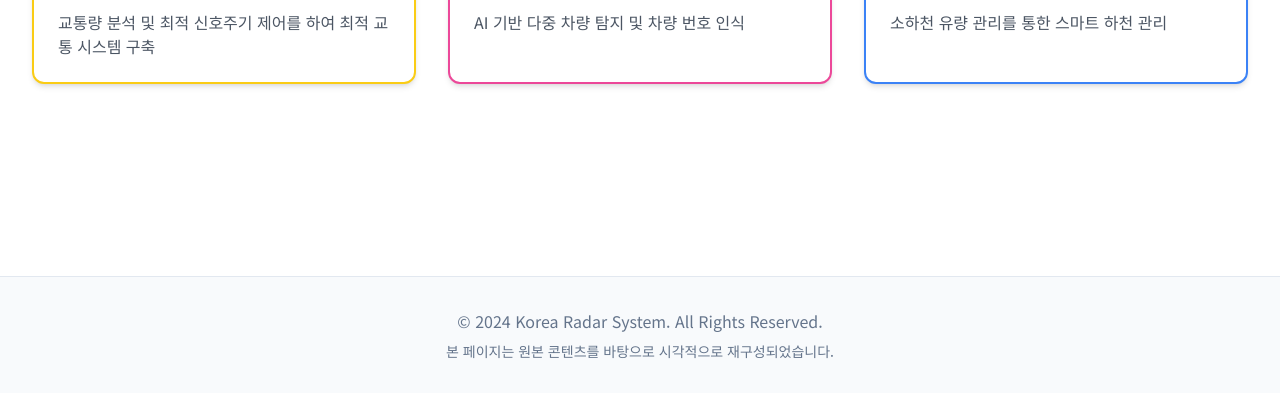
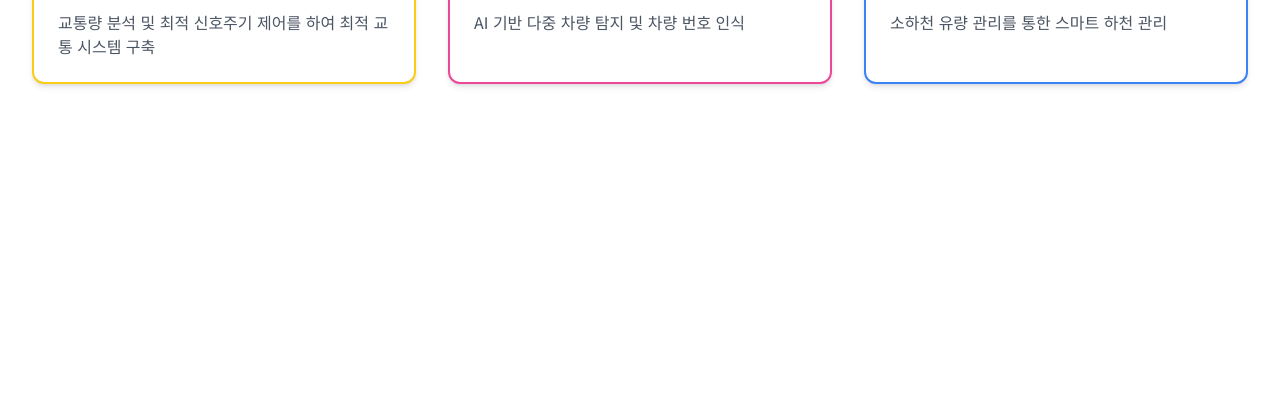
Before and after one commit to kradarsystem/hi, a plain HTML site: page index.html in a window 1280 px wide. Shown: the part 2101-2494 px from the top of the page. After the commit the page ends 2313 px from the top, so only its background shows below. Drawn offline with nearby package versions, Linux system fonts and the light colour scheme; animation ran at ten frames a second.

Commit message:
Update index.html

```diff
--- a/index.html
+++ b/index.html
@@ -130,7 +130,7 @@
                 </div>
                 <!-- 스마트 횡단보도 -->
                 <div class="bg-white rounded-xl p-6 shadow-md border-2 card-pink transform hover:-translate-y-2 transition-all duration-300">
-                    <div class="flex items-center mb-4"><i class="ph-person text-5xl text-pink-500 mr-4"></i><div><h3 class="text-2xl font-bold text-gray-900">스마트 횡단보도</h3><p class="text-pink-700/80">Smart Crosswalk</p></div></div>
+                    <div class="flex items-center mb-4"><i class="ph-person-simple-walk text-5xl text-pink-500 mr-4"></i><div><h3 class="text-2xl font-bold text-gray-900">스마트 횡단보도</h3><p class="text-pink-700/80">Smart Crosswalk</p></div></div>
                     <p class="text-gray-600">차량 및 보행자 감지를 통하여 안전한 보행 환경 조성</p>
                 </div>
                 <!-- 스마트 방재 시스템 -->
@@ -157,14 +157,6 @@
         </section>
 
     </main>
-
-    <!-- Footer -->
-    <footer class="bg-slate-50 border-t border-slate-200 mt-16">
-        <div class="container mx-auto py-8 px-6 text-center text-slate-500">
-            <p>&copy; 2024 Korea Radar System. All Rights Reserved.</p>
-            <p class="text-sm mt-2">본 페이지는 원본 콘텐츠를 바탕으로 시각적으로 재구성되었습니다.</p>
-        </div>
-    </footer>
 
     <!-- JavaScript for animations -->
     <script>
```
